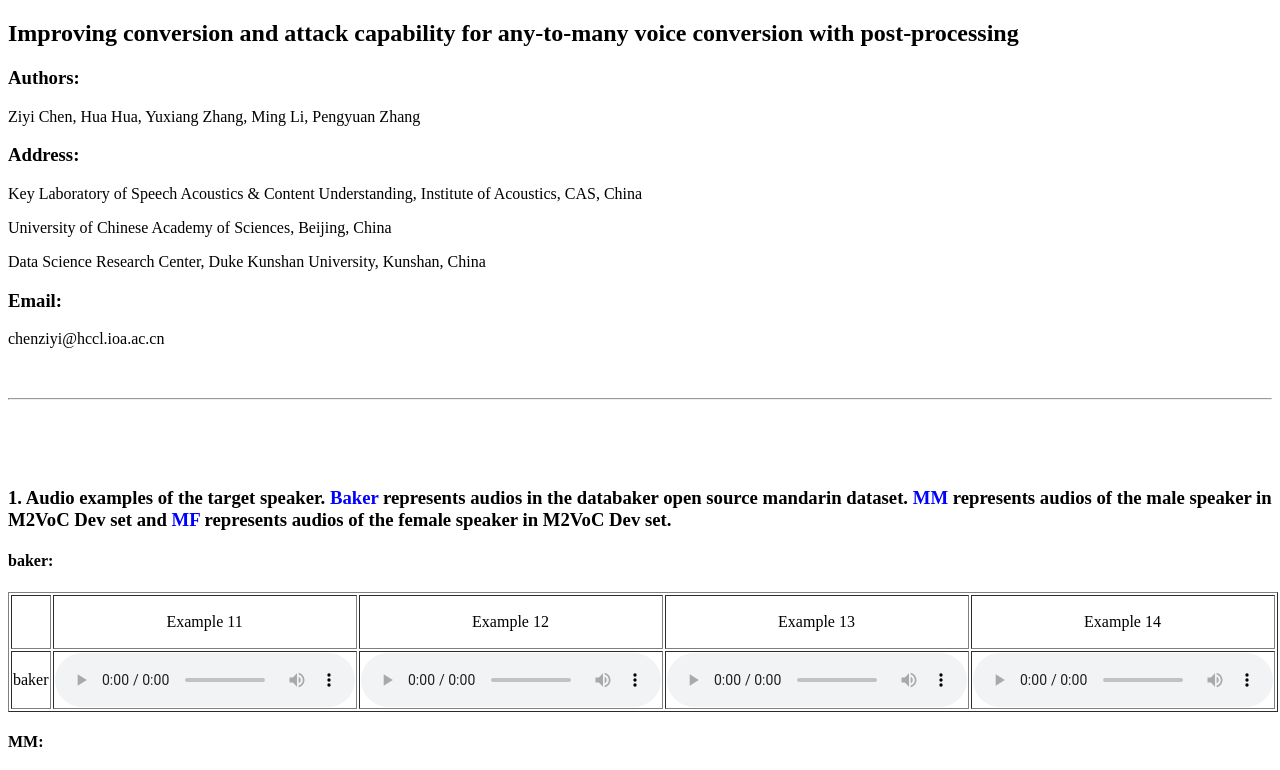
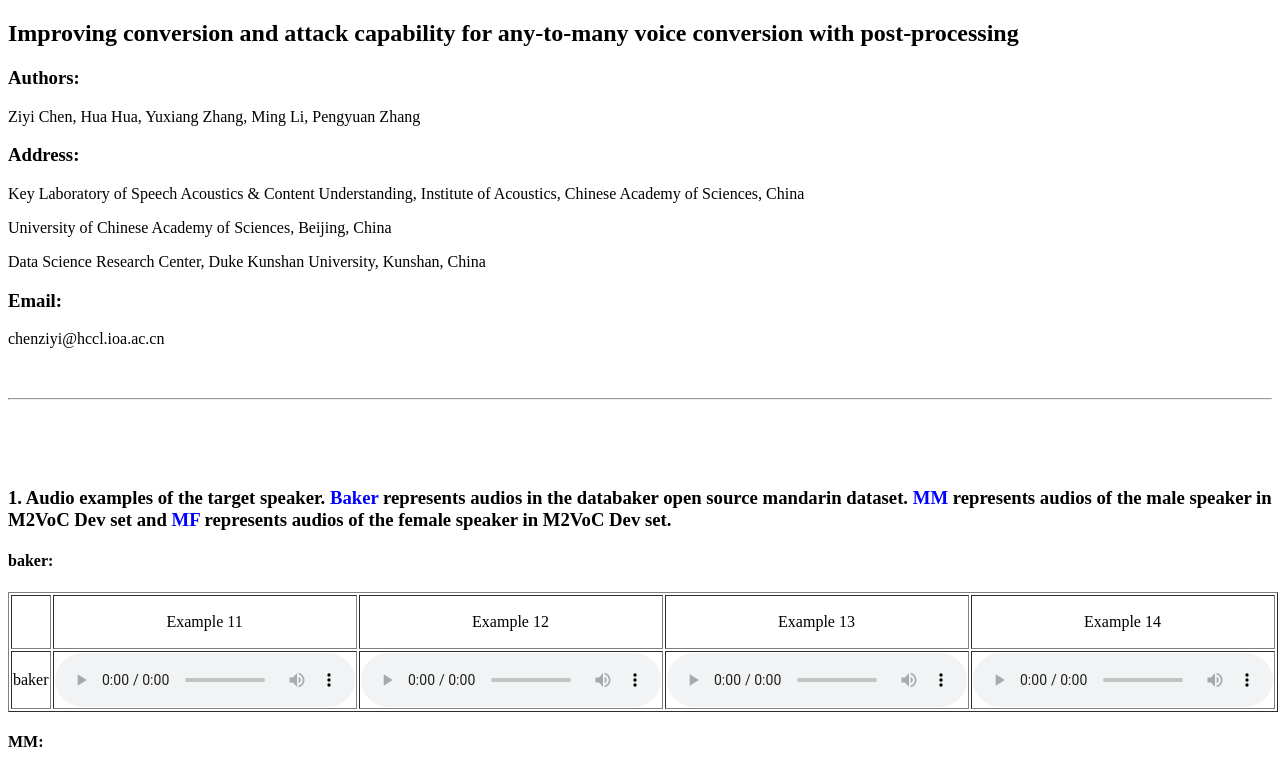
Before and after one commit to Miracyan/e2evc, a plain HTML site: page index.html in a window 1280 px wide. Shown: the top 770 px of the page. Drawn offline with Linux system fonts and the light colour scheme.

Commit message:
Update index.html

```diff
--- a/index.html
+++ b/index.html
@@ -16,7 +16,7 @@
   <h3>Authors: </h3>
   <p>Ziyi Chen, Hua Hua, Yuxiang Zhang, Ming Li, Pengyuan Zhang</p>
   <h3>Address: </h3>
-  <p>Key Laboratory of Speech Acoustics & Content Understanding, Institute of Acoustics, CAS, China</p>
+  <p>Key Laboratory of Speech Acoustics & Content Understanding, Institute of Acoustics, Chinese Academy of Sciences, China</p>
   <p>University of Chinese Academy of Sciences, Beijing, China</p>
   <p>Data Science Research Center, Duke Kunshan University, Kunshan, China</p>
   <h3>Email: </h3>
```
